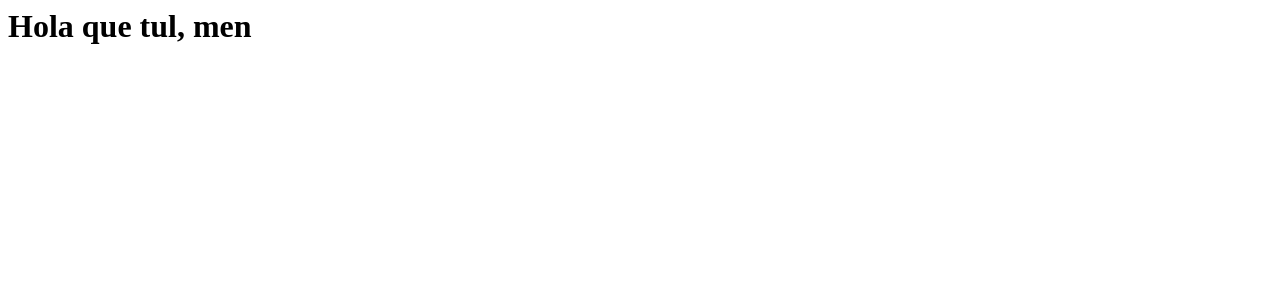
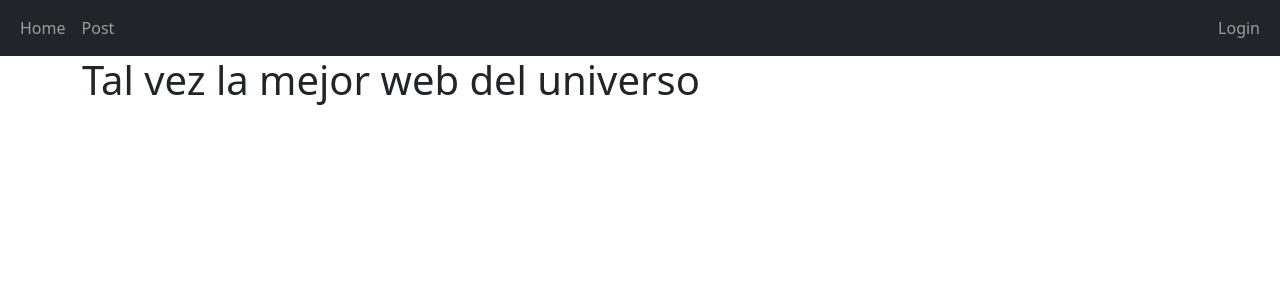
Before and after one commit to xpsylon/TerapiaOnline, a Django app: page / in a window 1280 px wide. Shown: the top 300 px of the page. Run offline with Django 4.2, Linux system fonts and the light colour scheme.

Commit message:
just before creating an experimental branch

```diff
--- a/users/templates/users/base.html
+++ b/users/templates/users/base.html
@@ -2,7 +2,7 @@
 <html lang="en">
 <head>
     <meta charset='utf-8'>
-    <!-- <title>{% block titulo %}My Site{% endblock titulo %}</title> -->
+    <title>{% block titulo %}My Site{% endblock titulo %}</title>
     <meta name='viewport' content='width=device-width, initial-scale=1'>
     <link href="https://cdn.jsdelivr.net/npm/bootstrap@5.3.1/dist/css/bootstrap.min.css" rel="stylesheet" integrity="sha384-4bw+/aepP/YC94hEpVNVgiZdgIC5+VKNBQNGCHeKRQN+PtmoHDEXuppvnDJzQIu9" crossorigin="anonymous">
     <link rel='stylesheet' type='text/css' media='screen' href='main.css'>
@@ -23,11 +23,11 @@
             </div>
         </div>
     </nav>
-    <!-- <div class="container">
+    <div class="container">
         {% block contenido %}
-        {# Aca va el contenido especifico de cada template basado en base.html  #}
+        {# Aca va el contenido individual de cada pagina que hereda base.html #}
         {% endblock contenido %}
-    </div> -->
+    </div>
     <script src="https://cdn.jsdelivr.net/npm/bootstrap@5.3.1/dist/js/bootstrap.bundle.min.js" integrity="sha384-HwwvtgBNo3bZJJLYd8oVXjrBZt8cqVSpeBNS5n7C8IVInixGAoxmnlMuBnhbgrkm" crossorigin="anonymous"></script>
 </body>
 </html>
--- /dev/null
+++ b/users/templates/users/home.html
@@ -0,0 +1,5 @@
+{% extends "users/base.html" %}
+{% block titulo %}Home Page{% endblock titulo %}
+{% block contenido %}
+<h1>Tal vez la mejor web del universo</h1>
+{% endblock contenido %}
--- a/users/views.py
+++ b/users/views.py
@@ -2,7 +2,7 @@ from django.shortcuts import render
 from django.http import HttpResponse
 
 def home(request):
-    return HttpResponse('<h1>Hola que tul, men</h1>')
+    return render(request, 'users/home.html')
 
 def base(request):
     return render(request, 'users/base.html')
```
